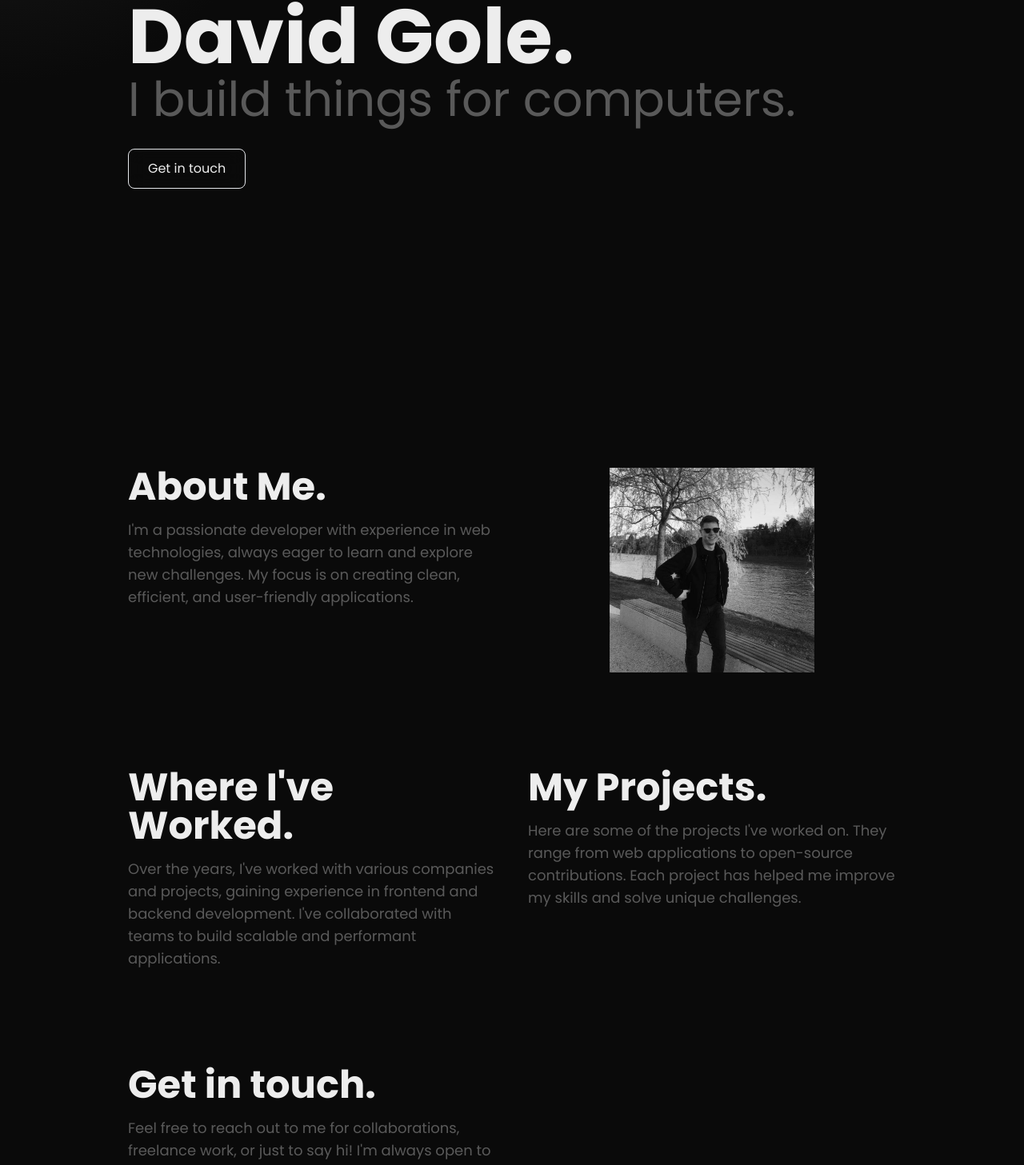
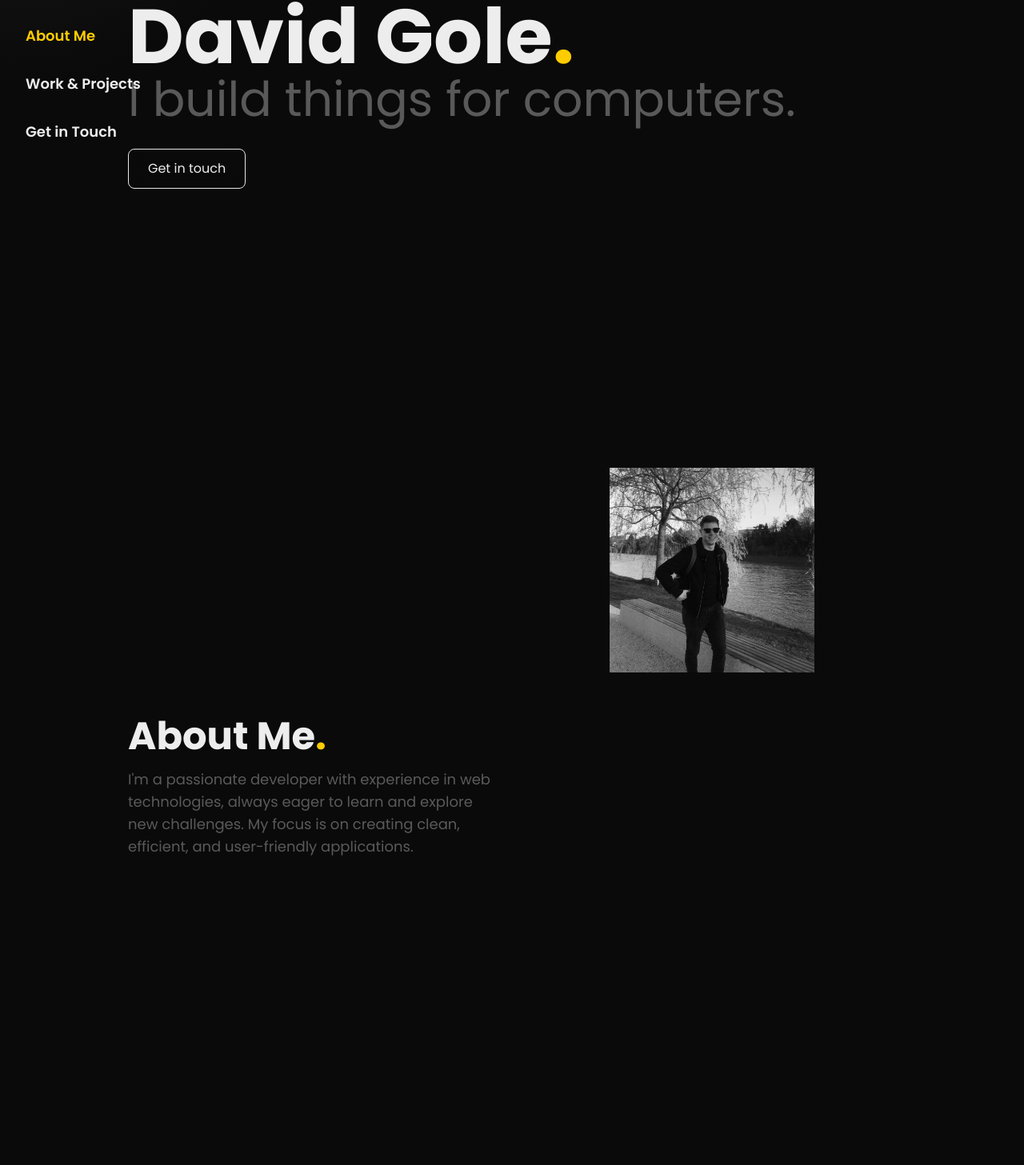
Before and after one commit to davidgole/davidgole, a Next.js app: page / in a window 1280 px wide. Shown: the part 295-1752 px from the top of the page at 80% size. Built offline with nearby package versions, Linux system fonts and the light colour scheme.

Commit message:
dodajanje navigacijske vrstice, spreminjanje barv in dodajanje visine v poglavjih

```diff
--- a/src/app/globals.css
+++ b/src/app/globals.css
@@ -6,10 +6,21 @@
   :root {
     --background: #ffffff;
     --foreground: #171717;
+    --primary: #ff6600;
   }
   .dark {
     --background: #0a0a0a;
     --foreground: #ededed;
+    --primary: #ffcc00;
+  }
+}
+
+@layer utilities {
+  .text-primary {
+    color: var(--primary);
+  }
+  .text-foreground {
+    color: var(--foreground);
   }
 }
 
--- a/src/app/layout.js
+++ b/src/app/layout.js
@@ -22,7 +22,7 @@ export const metadata = {
   title: "davidgole - Home",
   description: "Generated by David Gole",
     icons: {
-        icon: "favicon.ico",
+        icon: "logoicon.ico",
     },
 };
 
--- a/src/app/page.js
+++ b/src/app/page.js
@@ -3,6 +3,8 @@ import ThemeSwitcher from "@/components/ThemeSwitcher";
 import AnimatedButton from "@/components/AnimatedButton";
 import Image from "next/image";
 import FadeInWhenVisible from "@/components/FadeInWhenVisible";
+import SideNav from "@/components/SideNavigation";
+import { motion, AnimatePresence } from "framer-motion";
 
 export default function Home() {
     return (
@@ -13,18 +15,22 @@ export default function Home() {
                         <FadeInWhenVisible>
                             <div>
                                 <span className="tracking-widest">Hi, my name is </span>
-                                <h1 className="text-5xl sm:text-7xl md:text-8xl font-bold">David Gole.</h1>
-                                <h2 className="text-3xl sm:text-5xl md:text-6xl opacity-35">I build things for computers.</h2>
+                                <h1 className="text-5xl sm:text-7xl md:text-8xl font-bold">David Gole
+                                    <span className={"text-[var(--primary)]"}>.</span>
+                                </h1>
+                            <h2 className="text-3xl sm:text-5xl md:text-6xl opacity-35">I build things for computers.</h2>
                                 <AnimatedButton>Get in touch</AnimatedButton>
                             </div>
                         </FadeInWhenVisible>
                     </div>
 
                     <div className="grid grid-cols-1 sm:grid-cols-2 gap-10">
+                        <SideNav />
                         {/* About Me */}
                         <FadeInWhenVisible>
-                            <div className="mt-20">
-                                <h1 className="text-4xl sm:text-5xl font-bold">About Me.</h1>
+                            <div id="about" className="mt-20 min-h-screen content-center">
+                                <h2 className="text-4xl sm:text-5xl font-bold">About Me<span
+                                    className={"text-[var(--primary)]"}>.</span></h2>
                                 <p className="mt-4 text-base sm:text-lg opacity-35">
                                     I'm a passionate developer with experience in web technologies, always eager to learn
                                     and explore new challenges. My focus is on creating clean, efficient, and user-friendly
@@ -34,15 +40,16 @@ export default function Home() {
                         </FadeInWhenVisible>
 
                         <FadeInWhenVisible>
-                            <div className="relative w-full sm:w-64 h-64 mt-20 mx-auto">
+                            <div className="relative w-full sm:w-64 h-64 mt-20 mx-auto content-center">
                                 <Image src="/me.jpg" alt="My profile" layout="fill" objectFit="cover"/>
                             </div>
                         </FadeInWhenVisible>
 
                         {/* Work Experience */}
                         <FadeInWhenVisible>
-                            <div className="col-span-1 sm:col-span-2 mt-20">
-                                <h1 className="text-4xl sm:text-5xl font-bold">Where I've Worked.</h1>
+                            <div id="work" className="col-span-1 sm:col-span-2 mt-20 min-h-screen content-center">
+                                <h2 className="text-4xl sm:text-5xl font-bold">Where I've Worked<span
+                                    className={"text-[var(--primary)]"}>.</span></h2>
                                 <p className="mt-4 text-base sm:text-lg opacity-35">
                                     Over the years, I've worked with various companies and projects, gaining experience in
                                     frontend and backend development. I've collaborated with teams to build scalable and
@@ -53,8 +60,9 @@ export default function Home() {
 
                         {/* Projects */}
                         <FadeInWhenVisible>
-                            <div className="col-span-1 sm:col-span-2 mt-20">
-                                <h1 className="text-4xl sm:text-5xl font-bold">My Projects.</h1>
+                            <div id="projects" className="col-span-1 sm:col-span-2 mt-20 min-h-screen content-center">
+                                <h2 className="text-4xl sm:text-5xl font-bold">My Projects<span
+                                    className={"text-[var(--primary)]"}>.</span></h2>
                                 <p className="mt-4 text-base sm:text-lg opacity-35">
                                     Here are some of the projects I've worked on. They range from web applications to
                                     open-source contributions. Each project has helped me improve my skills and solve
@@ -65,8 +73,9 @@ export default function Home() {
 
                         {/* Contact */}
                         <FadeInWhenVisible>
-                            <div className="mt-20">
-                                <h1 className="text-4xl sm:text-5xl font-bold">Get in touch.</h1>
+                            <div id="contact" className="mt-20 min-h-screen content-center">
+                                <h2 className="text-4xl sm:text-5xl font-bold">Get in touch<span
+                                    className={"text-[var(--primary)]"}>.</span></h2>
                                 <p className="mt-4 text-base sm:text-lg opacity-35">
                                     Feel free to reach out to me for collaborations, freelance work, or just to say hi! I'm
                                     always open to discussing new ideas and opportunities.
--- /dev/null
+++ b/src/components/BreathingText.js
@@ -0,0 +1,29 @@
+"use client";
+
+import { motion } from "framer-motion";
+
+export default function BreathingText({ children, className = "" }) {
+    return (
+        <div className="relative inline-block">
+            {/* Glow Effect */}
+            <motion.div
+                className="absolute inset-0 text-[var(--primary)] blur-lg opacity-40"
+                initial={{ opacity: 0.3, scale: 0.95 }}
+                animate={{ opacity: 0.6, scale: 1.05 }}
+                transition={{
+                    duration: 1.5,
+                    repeat: Infinity,
+                    repeatType: "reverse",
+                    ease: "easeInOut",
+                }}
+            >
+                {children}
+            </motion.div>
+
+            {/* Actual Text */}
+            <span className={`relative z-10 text-[var(--primary)] ${className}`}>
+                {children}
+            </span>
+        </div>
+    );
+}
--- a/src/components/FadeInWhenVisible.js
+++ b/src/components/FadeInWhenVisible.js
@@ -6,7 +6,7 @@ import { useInView } from "react-intersection-observer";
 export default function FadeInWhenVisible({ children, delay = 0 }) {
     const { ref, inView } = useInView({
         triggerOnce: false, // Animira samo enkrat
-        threshold: 0.2, // Ko 20% elementa pride v vidno polje
+        threshold: 0.5, // Ko 20% elementa pride v vidno polje
     });
 
     return (
--- /dev/null
+++ b/src/components/SideNavigation.js
@@ -0,0 +1,60 @@
+"use client";
+
+import { useState, useEffect } from "react";
+import { motion } from "framer-motion";
+
+const sections = [
+    { id: "about", label: "About Me" },
+    // { id: "work", label: "Where I've Worked" },
+    { id: "projects", label: "Work & Projects" },
+    { id: "contact", label: "Get in Touch" },
+];
+
+export default function SideNav() {
+    const [activeSection, setActiveSection] = useState("");
+
+    useEffect(() => {
+        const observer = new IntersectionObserver(
+            (entries) => {
+                entries.forEach((entry) => {
+                    if (entry.isIntersecting) {
+                        setActiveSection(entry.target.id);
+                    }
+                });
+            },
+            { rootMargin: "-40% 0px -40% 0px", threshold: 0.2 } // Boljše zaznavanje vidnosti
+        );
+
+        sections.forEach(({ id }) => {
+            const section = document.getElementById(id);
+            if (section) observer.observe(section);
+        });
+
+        return () => {
+            sections.forEach(({ id }) => {
+                const section = document.getElementById(id);
+                if (section) observer.unobserve(section);
+            });
+        };
+    }, []);
+
+    return (
+        <nav className="fixed left-4 top-1/2 -translate-y-1/2 z-50">
+            <ul className="space-y-4">
+                {sections.map(({ id, label }) => (
+                    <li key={id}>
+                        <a href={`#${id}`} className="relative">
+                            <motion.span
+                                className={`block px-4 py-2 text-lg font-semibold transition-colors ${
+                                    activeSection === id ? "text-primary" : "text-foreground"
+                                }`}
+                            >
+                                {label}
+                            </motion.span>
+                        </a>
+                    </li>
+                ))}
+            </ul>
+        </nav>
+    );
+}
--- a/src/components/ThemeSwitcher.js
+++ b/src/components/ThemeSwitcher.js
@@ -29,7 +29,7 @@ export default function ThemeSwitcher() {
 
             {/* 🌞 Ikona za svetlo temo */}
             <svg
-                className="swap-off h-10 w-10 fill-current"
+                className="swap-off h-10 w-10 fill-current text-[var(--primary)]"
                 xmlns="http://www.w3.org/2000/svg"
                 viewBox="0 0 24 24">
                 <path
@@ -38,7 +38,7 @@ export default function ThemeSwitcher() {
 
             {/* 🌙 Ikona za temno temo */}
             <svg
-                className="swap-on h-10 w-10 fill-current"
+                className="swap-on h-10 w-10 fill-current text-[var(--primary)]"
                 xmlns="http://www.w3.org/2000/svg"
                 viewBox="0 0 24 24">
                 <path
```
